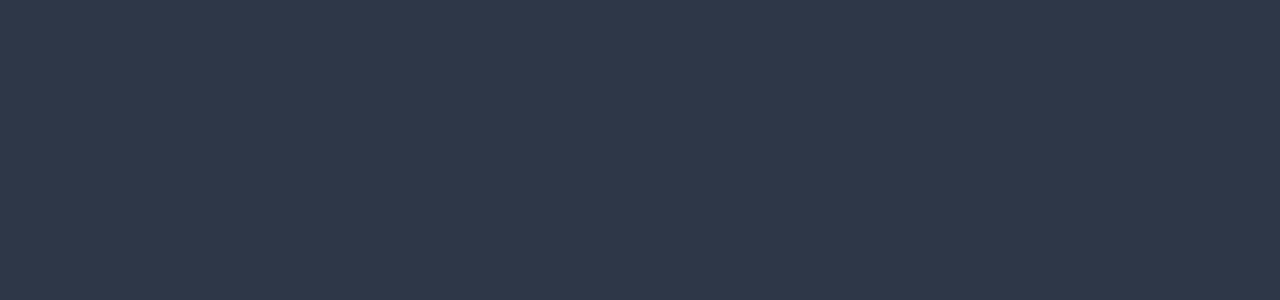
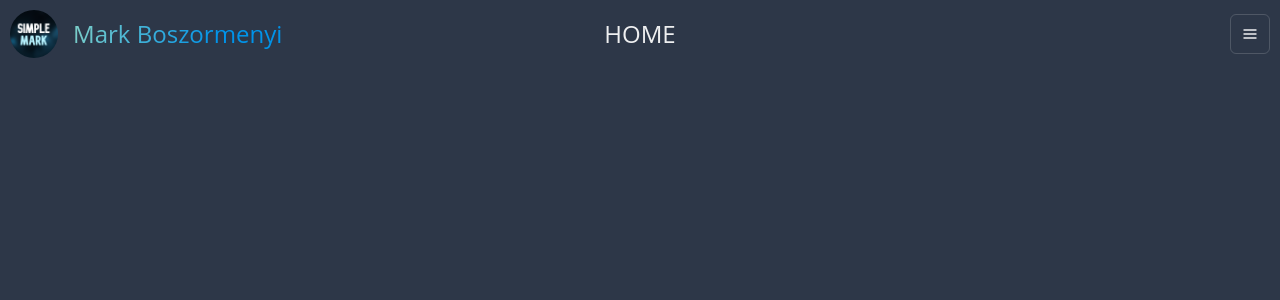
Before and after one commit to THE-SIMPLE-MARK/Portfolio, a Next.js app: page / in a window 1280 px wide. Shown: the top 300 px of the page. Built offline with nearby package versions, Linux system fonts and the light colour scheme.

Commit message:
Create header with language & color mode switching support

```diff
--- /dev/null
+++ b/components/header.tsx
@@ -0,0 +1,97 @@
+import {
+  Flex,
+  Text,
+  Avatar,
+  Menu,
+  MenuButton,
+  MenuList,
+  MenuItem,
+  MenuItemOption,
+  MenuGroup,
+  MenuOptionGroup,
+  MenuDivider,
+  IconButton,
+  useColorMode,
+  Grid,
+} from "@chakra-ui/react"
+import { HamburgerIcon, MoonIcon, SunIcon } from "@chakra-ui/icons"
+import { useRouter } from "next/router"
+
+export default function Header() {
+  const { colorMode, toggleColorMode } = useColorMode()
+  const router = useRouter()
+  const { pathname, query, asPath, locale, locales } = router
+
+  function changeLocale(locale: string) {
+    // change just the locale and maintain all other route information including href's query
+    router.push({ pathname, query }, asPath, { locale })
+  }
+
+  const languageNameFormatter = new Intl.DisplayNames(locale, {
+    type: "language",
+    style: "short",
+  })
+
+  return (
+    <>
+      <Flex p="10px" w="100%" align="center">
+        <Grid alignItems="center" templateColumns="repeat(3, 1fr)" w="inherit">
+          <Flex justifySelf="start" gap="15px" align="center">
+            <Avatar src="/logo.png" borderRadius="full" size="md" />
+            <Text
+              bgGradient="linear-gradient(110.12deg, #80D0C7 0%, #0093E9 68.83%)"
+              backgroundClip="text"
+              fontSize="2xl"
+            >
+              Mark Boszormenyi
+            </Text>
+          </Flex>
+
+          <Text
+            flex="1"
+            textAlign="center"
+            fontSize="2xl"
+            textTransform="uppercase"
+            gridColumn="2 / 3"
+          >
+            Home
+          </Text>
+
+          <Menu>
+            <MenuButton
+              as={IconButton}
+              aria-label="options"
+              icon={<HamburgerIcon />}
+              variant="outline"
+              justifySelf="end"
+            />
+            <MenuList>
+              <MenuItem
+                onClick={toggleColorMode}
+                icon={colorMode === "dark" ? <SunIcon /> : <MoonIcon />}
+              >
+                Switch to {colorMode === "dark" ? "light" : "dark"} mode
+              </MenuItem>
+              <MenuDivider />
+              <MenuOptionGroup
+                defaultValue="english"
+                title="Language"
+                type="radio"
+              >
+                {locales?.map(locale => (
+                  <MenuItemOption
+                    value={locale}
+                    key="locale"
+                    onClick={() => changeLocale(locale)}
+                  >
+                    {languageNameFormatter.of(locale)}
+                  </MenuItemOption>
+                ))}
+              </MenuOptionGroup>
+            </MenuList>
+          </Menu>
+        </Grid>
+      </Flex>
+    </>
+  )
+}
--- a/package.json
+++ b/package.json
@@ -9,6 +9,7 @@
     "lint": "next lint"
   },
   "dependencies": {
+    "@chakra-ui/icons": "^2.0.17",
     "@chakra-ui/react": "^2.5.1",
     "@emotion/react": "^11.10.6",
     "@emotion/styled": "^11.10.6",
--- a/pages/index.tsx
+++ b/pages/index.tsx
@@ -1,10 +1,14 @@
 import SEO from "components/SEO"
+import Header from "components/header"
+import { Flex, useColorModeValue } from "@chakra-ui/react"
 
 export default function Home() {
   return (
     <>
       <SEO />
-      <main></main>
+      <Flex as="main">
+        <Header />
+      </Flex>
     </>
   )
 }
```
Also changed, not shown: public/logo.png (added), 1 other file (tests, documents, lock files or other folders).
